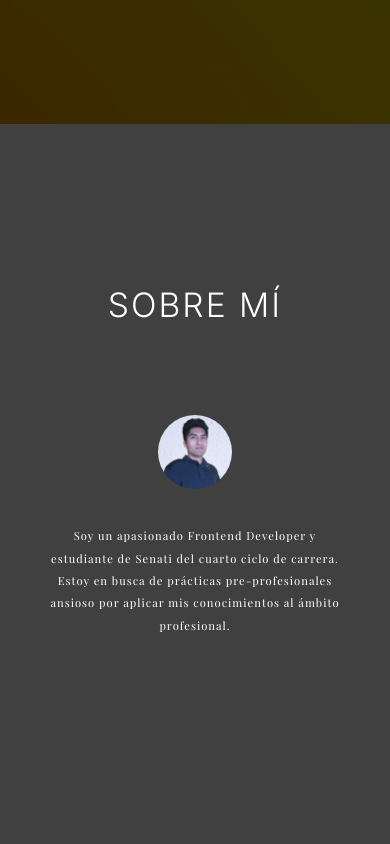
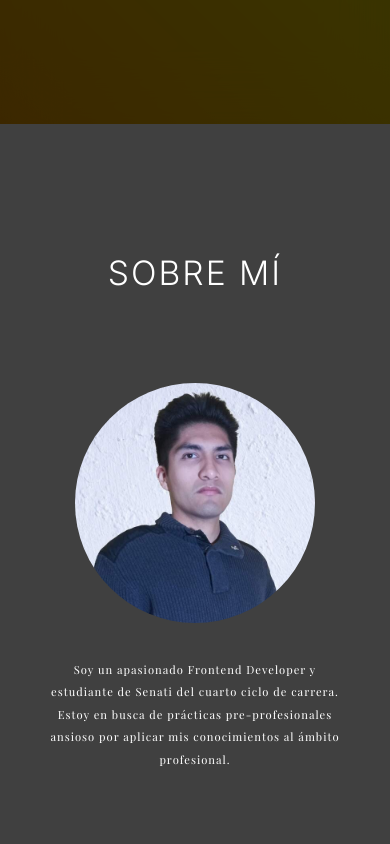
Before and after one commit to PieroMS/Portfolio, a plain HTML site: page index.html in a window 390 px wide. Shown: the part 720-1564 px from the top of the page. Drawn offline with nearby package versions, Linux system fonts and the light colour scheme.

Commit message:
Update style.css

```diff
--- a/css/style.css
+++ b/css/style.css
@@ -35,7 +35,7 @@
 }
 
 .section{
-    padding: 10rem 12%;
+    padding: 8rem 12%;
 }
 .bg{
     background: rgba(0,0,0,.75);
@@ -98,7 +98,30 @@
 .a__items{
     color: var(--blanco);
 }
-
+/**/
+.h2__about{
+    margin-bottom: 5.625rem;
+}
+.flex__cont{
+    display: flex;
+    flex-flow: column nowrap;
+    justify-content: center;
+    align-items: center;
+    gap: 2rem;
+}
+.figure__pf{
+    width: 50%;
+    border-radius: 50%;
+    text-align: center;
+}
+.img__pf{
+    width: 50%;
+    border-radius: 50%;
+}
+.p__about{
+    text-align: center;
+}
+/**/
 .name{
     position: absolute;
     top: 50%;
@@ -169,29 +192,6 @@
 .a__content:hover .p__content{
     opacity: 1;
     transform: translateY(0);
-}
-
-.h2__about{
-    margin-bottom: 5.625rem;
-}
-.flex__cont{
-    display: flex;
-    flex-flow: column nowrap;
-    justify-content: center;
-    align-items: center;
-    gap: 2rem;
-}
-.figure__pf{
-    max-width: 50%;
-    border-radius: 50%;
-    text-align: center;
-}
-.img__pf{
-    width: 50%;
-    border-radius: 50%;
-}
-.p__about{
-    text-align: center;
 }
 /**/
 .box{
@@ -287,6 +287,13 @@
         font-size: 3rem;
     }
     /**/
+    .figure__pf{
+        width: 70%;
+    }
+    .img__pf{
+        width: 70%;
+    }
+    /**/
     .text{
         font-size: 1rem;
     }
@@ -300,11 +307,6 @@
     }
 }
 @media (max-width:615px){
-    .grid__portfolio{
-        grid-template-columns: repeat(1,1fr);
-    }
-}
-@media (max-width:615px){
     .li__items{
         margin: .6875rem 0;
     }
@@ -314,6 +316,17 @@
     }
     .h2__name{
         font-size: 1.5rem;
+    }
+    /**/
+    .figure__pf{
+        width: 90%;
+    }
+    .img__pf{
+        width: 90%;
+    }
+    /**/
+    .grid__portfolio{
+        grid-template-columns: repeat(1,1fr);
     }
     /**/
     .text{
```
